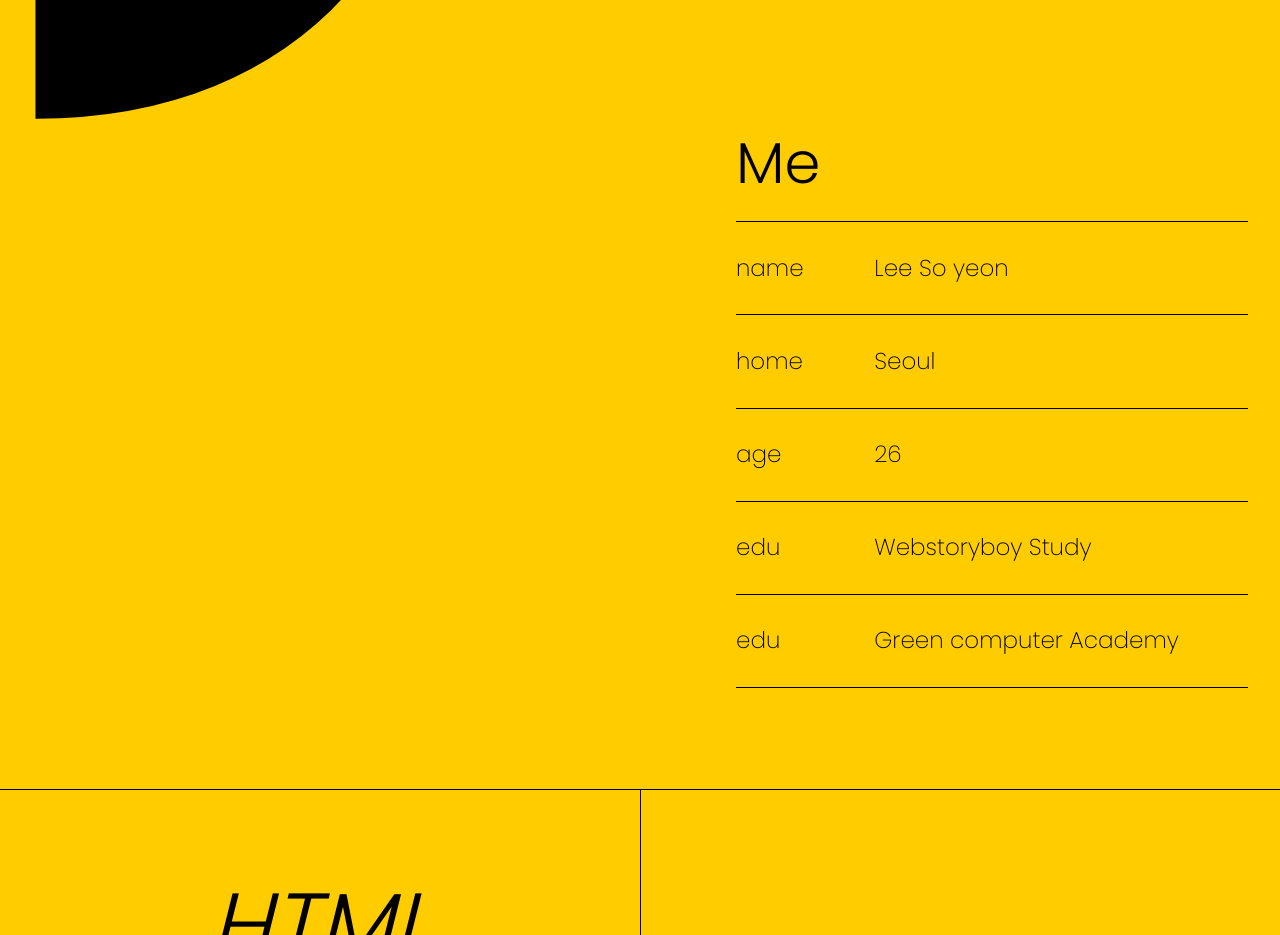
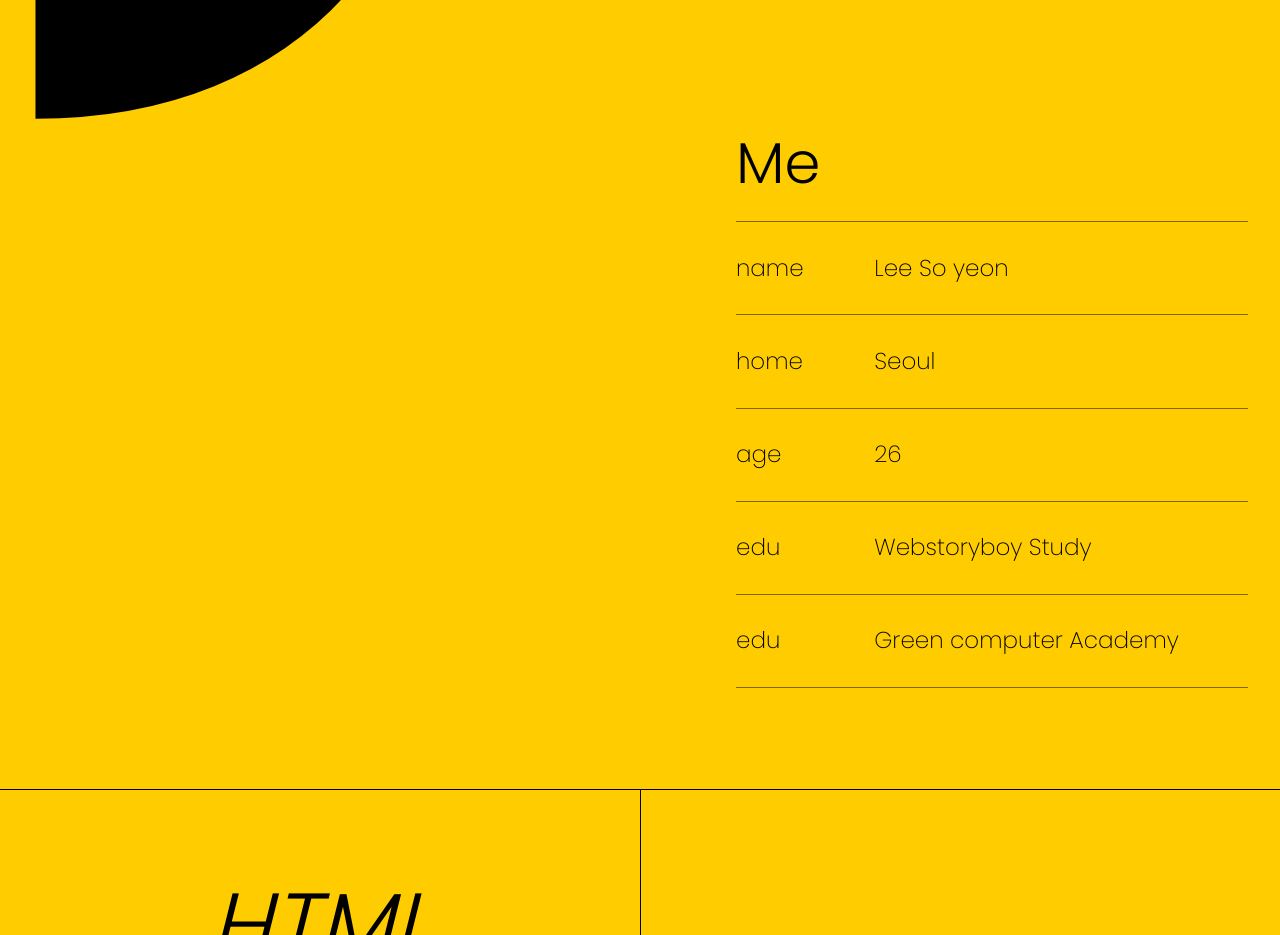
Before and after one commit to aan-sy/portfolio-2019, a plain HTML site: page index.html in a window 1280 px wide. Shown: the part 1940-2875 px from the top of the page. Drawn offline with Linux system fonts and the light colour scheme.

Commit message:
css 수정

```diff
--- a/css/style.css
+++ b/css/style.css
@@ -234,7 +234,7 @@ textarea {
   font-weight: 300;
   line-height: 1;
   padding-bottom: 0.5em;
-  border-bottom: 1px solid var(--color-black);
+  border-bottom: 1px solid rgba(0, 0, 0, 0.5);
 }
 
 .about__list {
@@ -243,7 +243,7 @@ textarea {
   font-weight: 200;
   line-height: 1;
   padding: 1.5em 0;
-  border-bottom: 1px solid var(--color-black);
+  border-bottom: 1px solid rgba(0, 0, 0, 0.5);
 }
 
 .about__list__title {
@@ -533,7 +533,6 @@ textarea {
 .others__toggle__content {
   opacity: 0;
   height: 0;
-  visibility: hidden;
   transition: height 0.3s ease;
 }
 
@@ -571,7 +570,6 @@ textarea {
 
 .others__toggle__wrapper.active .others__toggle__content {
   opacity: 1;
-  visibility: visible;
   height: auto;
 }
 
```
